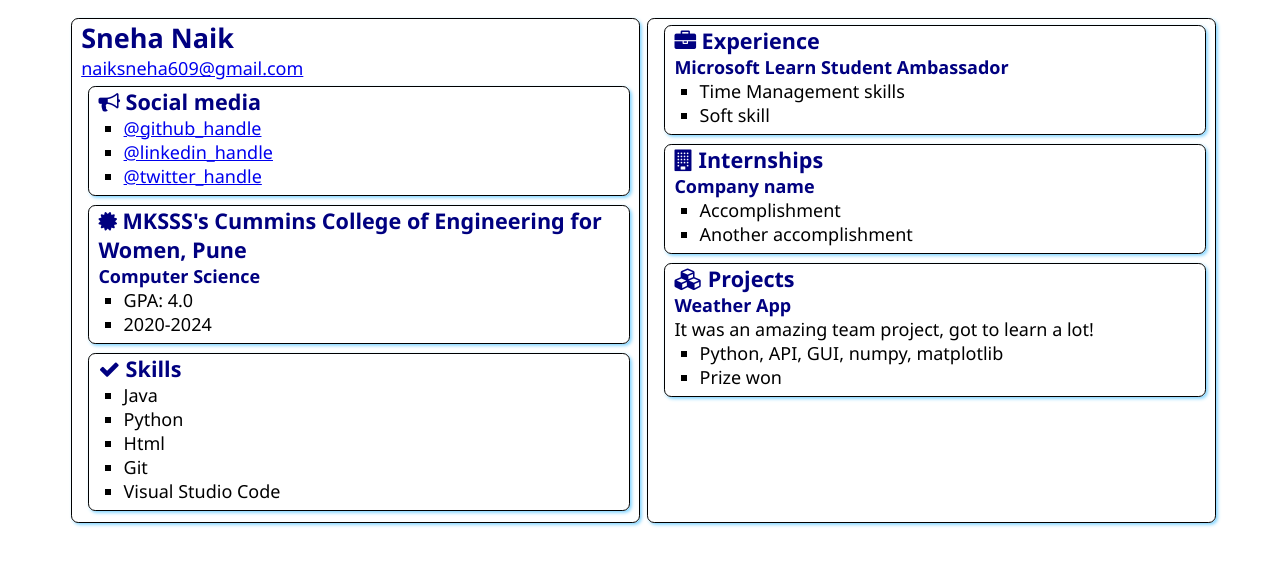
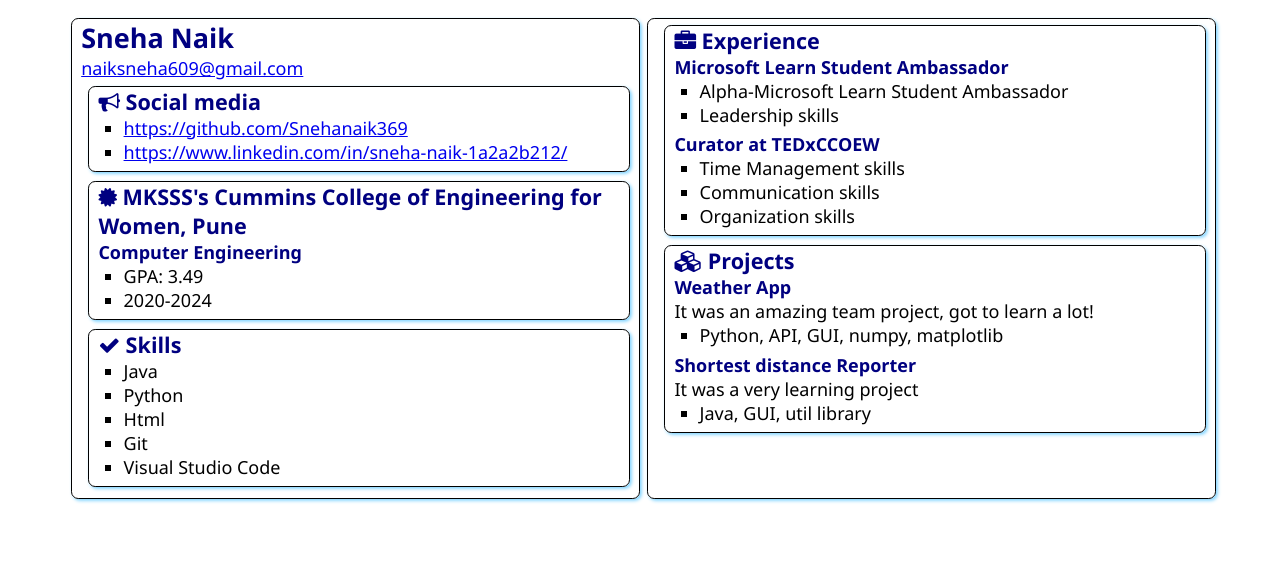
Before and after one commit to naiksneha/SATechnicalOnboarding, a plain HTML site: page src/index.html in a window 1280 px wide. Drawn offline with Linux system fonts and the light colour scheme.

Commit message:
Updated index.html

```diff
--- a/src/index.html
+++ b/src/index.html
@@ -21,9 +21,9 @@
                     Social media
                 </h2>
                 <ul>
-                    <li><a href="https://github.com/<handle>">@github_handle</a></li>
-                    <li><a href="https://linkedin.com/in/<handle>">@linkedin_handle</a></li>
-                    <li><a href="https://twitter.com/<handle>">@twitter_handle</a></li>
+                    <li><a href="https://github.com/<handle>">https://github.com/Snehanaik369</a></li>
+                    <li><a href="https://linkedin.com/in/<handle>">https://www.linkedin.com/in/sneha-naik-1a2a2b212/</a></li>
+                    <!-- <li><a href="https://twitter.com/<handle>">@twitter_handle</a></li> -->
                 </ul>
             </section>
 
@@ -33,9 +33,9 @@
                         <i class="fa fa-certificate" aria-hidden="true"></i>
                         MKSSS's Cummins College of Engineering for Women, Pune
                     </h2>
-                    <h3>Computer Science</h3>
+                    <h3>Computer Engineering</h3>
                     <ul>
-                        <li>GPA: 4.0</li>
+                        <li>GPA: 3.49</li>
                         <li>2020-2024</li>
                     </ul>
                 </div>
@@ -63,11 +63,17 @@
                 </h2>
                 <h3>Microsoft Learn Student Ambassador</h3>
                 <ul>
+                    <li>Alpha-Microsoft Learn Student Ambassador</li>
+                    <li>Leadership skills</li>
+                </ul>
+                <h3>Curator at TEDxCCOEW</h3>
+                <ul>
                     <li>Time Management skills</li>
-                    <li>Soft skill</li>
+                    <li>Communication skills</li>
+                    <li>Organization skills</li>
                 </ul>
             </section>
-            <section class="box">
+            <!-- <section class="box">
                 <h2>
                     <i class="fa fa-building" aria-hidden="true"></i>
                     Internships
@@ -78,7 +84,7 @@
                     <li>Accomplishment</li>
                     <li>Another accomplishment</li>
                 </ul>
-            </section>
+            </section> -->
             <section class="box">
                 <h2>
                     <i class="fa fa-cubes" aria-hidden="true"></i>
@@ -89,9 +95,14 @@
                 <div>It was an amazing team project, got to learn a lot!</div>
                 <ul>
                     <li>Python, API, GUI, numpy, matplotlib</li>
-                    <li>Prize won</li>
+                    <!-- <li>Prize won</li> -->
                 </ul>
-            </section>
+                <h3>Shortest distance Reporter</h3>
+                <div>It was a very learning project</div>
+                <ul>
+                    <li>Java, GUI, util library</li>
+                    <!-- <li>Prize won</li> -->
+                </ul>
         </article>
 
     </main>
```
